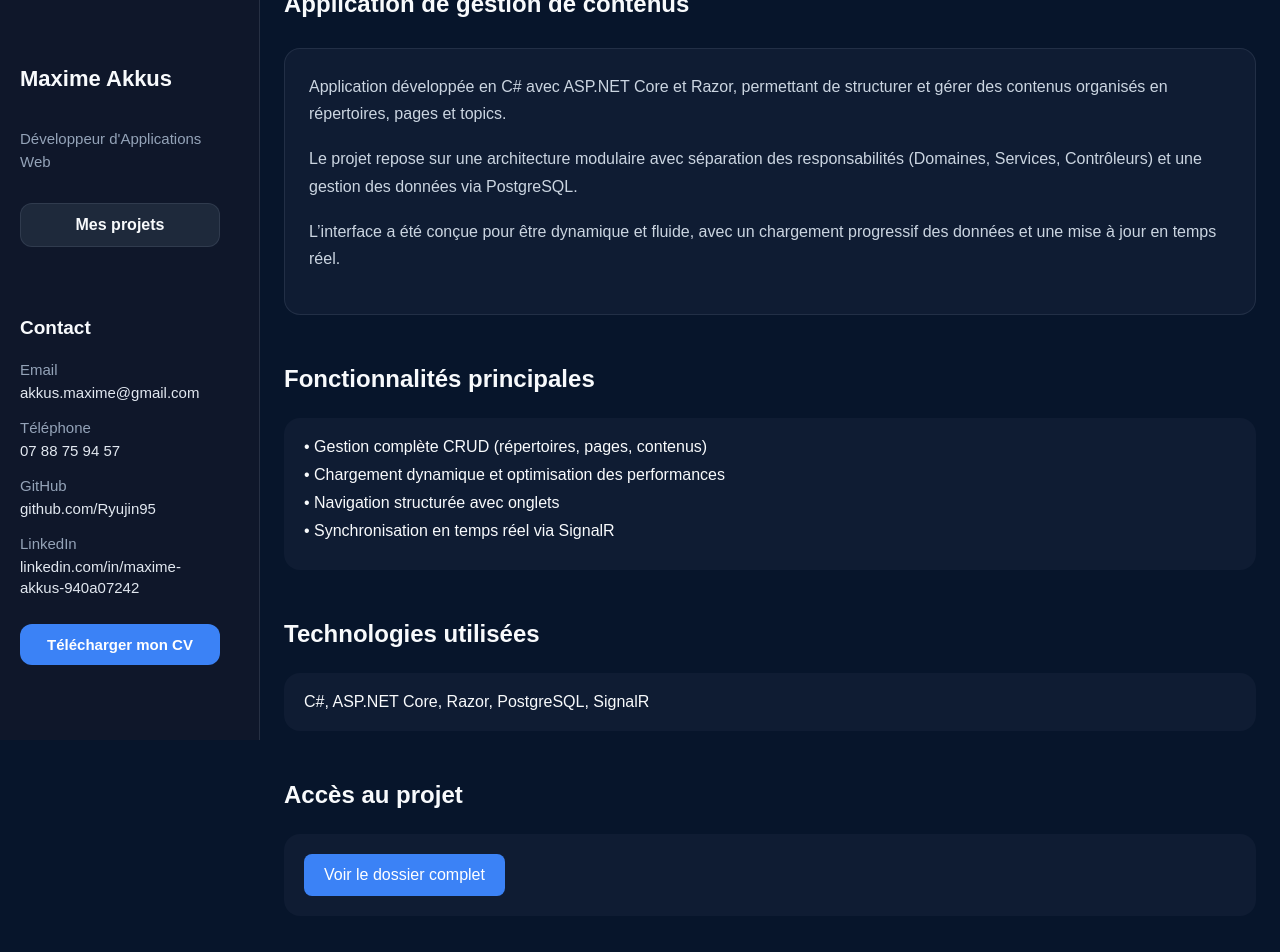
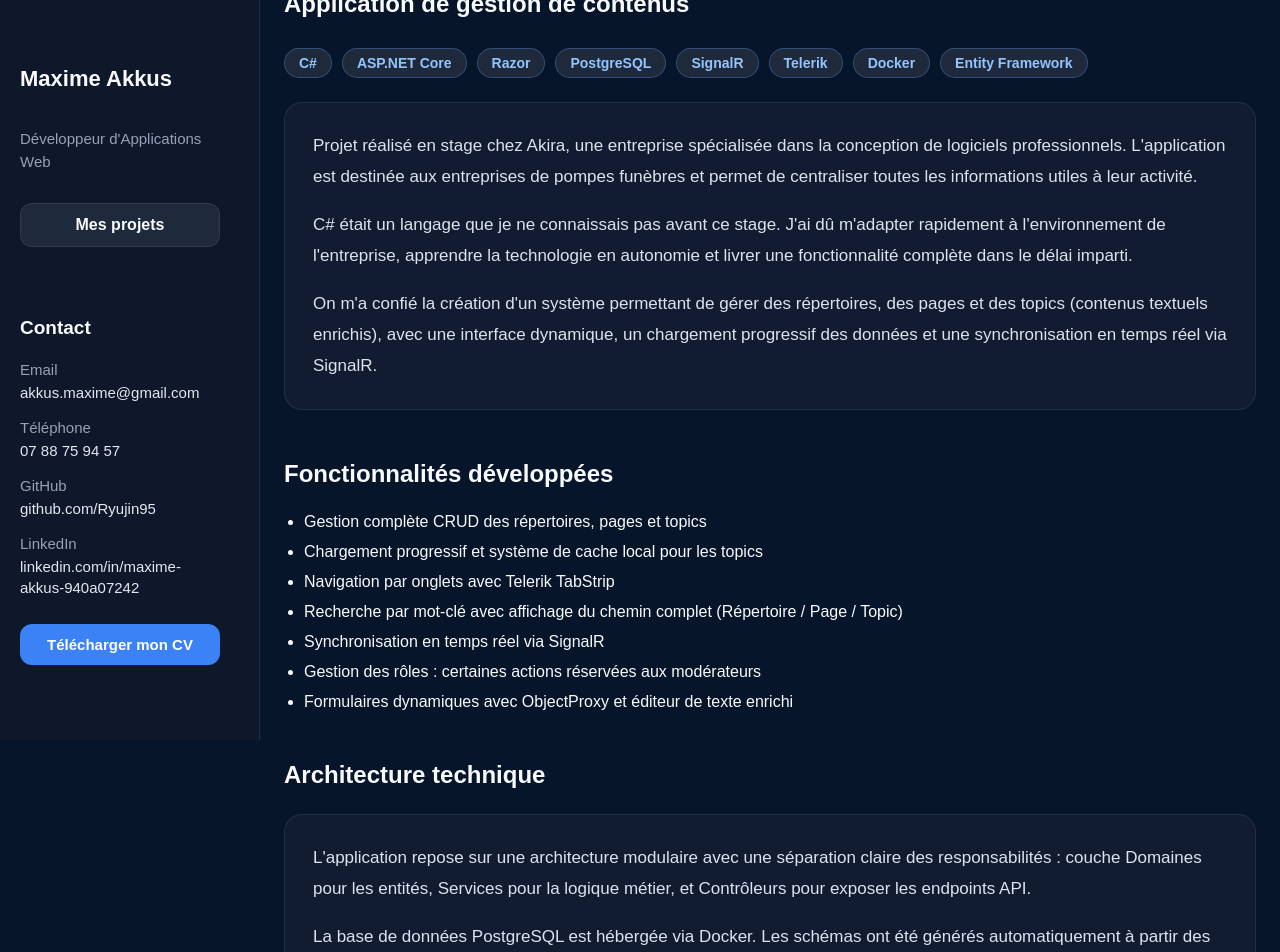
Before and after one commit to Ryujin95/portfolio, a React app: page /csharp in a window 1280 px wide. Shown: the part 60-1012 px from the top of the page. Built offline with nearby package versions, Linux system fonts and the light colour scheme; the HTML template or start-up script is replaced by a standard one.

Commit message:
update css

```diff
--- a/src/App.jsx
+++ b/src/App.jsx
@@ -6,11 +6,13 @@ import IstanbulGrill from "./pages/IstanbulGrill.jsx";
 import MiniJeu1 from "./pages/MiniJeu1.jsx";
 import MiniJeu2 from "./pages/MiniJeu2.jsx";
 import Csharp from "./pages/Csharp.jsx";
+import ScrollToTop from "./components/ScrollToTop.jsx";
 
 function App() {
   return (
     <BrowserRouter>
       <Navbar />
+      <ScrollToTop />
       <Routes>
         <Route path="/" element={<Home />} />
         <Route path="/jdr" element={<JDR />} />
--- /dev/null
+++ b/src/components/ScrollToTop.jsx
@@ -0,0 +1,12 @@
+import { useEffect } from "react";
+import { useLocation } from "react-router-dom";
+
+export default function ScrollToTop() {
+  const { pathname } = useLocation();
+
+  useEffect(() => {
+    window.scrollTo(0, 0);
+  }, [pathname]);
+
+  return null;
+}
--- a/src/css/Csharp.css
+++ b/src/css/Csharp.css
@@ -1,33 +1,26 @@
-.project-card {
-  background: #0f1c33;
-  padding: 24px;
-  border-radius: 16px;
-  margin-bottom: 30px;
-  line-height: 1.6;
-}
-
-.project-features,
-.project-tech,
 .project-links {
-  background: #0f1c33;
-  padding: 20px;
-  border-radius: 16px;
   margin-bottom: 25px;
 }
 
-.project-features p {
-  margin-bottom: 10px;
+.project-features {
+  list-style: disc;
+  padding-left: 20px;
+  display: flex;
+  flex-direction: column;
+  gap: 12px;
+  margin-bottom: 25px;
 }
 
-.btn {
+.project-link-button {
   display: inline-block;
   padding: 12px 20px;
   background: #3b82f6;
   color: white;
   border-radius: 8px;
+  font-weight: 700;
   transition: 0.2s;
 }
 
-.btn:hover {
+.project-link-button:hover {
   background: #2563eb;
 }
--- a/src/css/MiniJeu1.css
+++ b/src/css/MiniJeu1.css
@@ -17,6 +17,12 @@
     font-size: 22px;
     font-weight: 700;
     color: #f8fafc;
+}
+
+.game-buttons {
+  display: flex;
+  gap: 10px;
+  margin-bottom: 15px;
 }
 
 .container{
--- a/src/pages/Csharp.jsx
+++ b/src/pages/Csharp.jsx
@@ -1,58 +1,86 @@
-import "../css/Csharp.css"
+import "../css/Csharp.css";
+
+const techBadges = ["C#", "ASP.NET Core", "Razor", "PostgreSQL", "SignalR", "Telerik", "Docker", "Entity Framework"];
+
 export default function ProjetCSharp() {
   return (
     <main>
       <section>
         <h1>Application de gestion de contenus</h1>
 
-        <div className="project-card">
+        <div className="tech-badges">
+          {techBadges.map((tech) => (
+            <span key={tech} className="badge">{tech}</span>
+          ))}
+        </div>
+
+        <div className="about-box">
           <p>
-            Application développée en C# avec ASP.NET Core et Razor, permettant
-            de structurer et gérer des contenus organisés en répertoires, pages
-            et topics.
+            Projet réalisé en stage chez Akira, une entreprise spécialisée dans
+            la conception de logiciels professionnels. L'application est destinée
+            aux entreprises de pompes funèbres et permet de centraliser toutes
+            les informations utiles à leur activité.
           </p>
 
           <p>
-            Le projet repose sur une architecture modulaire avec séparation des
-            responsabilités (Domaines, Services, Contrôleurs) et une gestion des
-            données via PostgreSQL.
+            C# était un langage que je ne connaissais pas avant ce stage. J'ai
+            dû m'adapter rapidement à l'environnement de l'entreprise, apprendre
+            la technologie en autonomie et livrer une fonctionnalité complète
+            dans le délai imparti.
           </p>
 
           <p>
-            L’interface a été conçue pour être dynamique et fluide, avec un
-            chargement progressif des données et une mise à jour en temps réel.
+            On m'a confié la création d'un système permettant de gérer des
+            répertoires, des pages et des topics (contenus textuels enrichis),
+            avec une interface dynamique, un chargement progressif des données
+            et une synchronisation en temps réel via SignalR.
           </p>
         </div>
       </section>
 
       <section>
-        <h2>Fonctionnalités principales</h2>
+        <h2>Fonctionnalités développées</h2>
 
-        <div className="project-features">
-          <p>• Gestion complète CRUD (répertoires, pages, contenus)</p>
-          <p>• Chargement dynamique et optimisation des performances</p>
-          <p>• Navigation structurée avec onglets</p>
-          <p>• Synchronisation en temps réel via SignalR</p>
+        <ul className="project-features">
+          <li>Gestion complète CRUD des répertoires, pages et topics</li>
+          <li>Chargement progressif et système de cache local pour les topics</li>
+          <li>Navigation par onglets avec Telerik TabStrip</li>
+          <li>Recherche par mot-clé avec affichage du chemin complet (Répertoire / Page / Topic)</li>
+          <li>Synchronisation en temps réel via SignalR</li>
+          <li>Gestion des rôles : certaines actions réservées aux modérateurs</li>
+          <li>Formulaires dynamiques avec ObjectProxy et éditeur de texte enrichi</li>
+        </ul>
+      </section>
+
+      <section>
+        <h2>Architecture technique</h2>
+
+        <div className="about-box">
+          <p>
+            L'application repose sur une architecture modulaire avec une
+            séparation claire des responsabilités : couche Domaines pour les
+            entités, Services pour la logique métier, et Contrôleurs pour
+            exposer les endpoints API.
+          </p>
+
+          <p>
+            La base de données PostgreSQL est hébergée via Docker. Les schémas
+            ont été générés automatiquement à partir des entités C# avec Entity
+            Framework. Le versionnement du code a été géré avec Git sur Azure
+            DevOps, avec des commits réguliers et des messages explicites.
+          </p>
         </div>
       </section>
 
       <section>
-        <h2>Technologies utilisées</h2>
-
-        <div className="project-tech">
-          <p>C#, ASP.NET Core, Razor, PostgreSQL, SignalR</p>
-        </div>
-      </section>
-
-      <section>
-        <h2>Accès au projet</h2>
+        <h2>Accès au dossier</h2>
 
         <div className="project-links">
-          <a
-            href="/projet.pdf"
-            target="_blank"
-            rel="noopener noreferrer"
-            className="btn"
+
+          <a  href="/projet.pdf"
+              target="_blank"
+              rel="noopener noreferrer"
+              className="project-link-button"
           >
             Voir le dossier complet
           </a>
--- a/src/pages/MiniJeu1.jsx
+++ b/src/pages/MiniJeu1.jsx
@@ -1,5 +1,14 @@
 import { useEffect, useRef, useState } from "react";
 import "../css/MiniJeu1.css";
+
+const GAME_DURATION = 60;
+const SPAWN_EVERY_MS = 800;
+const TARGET_LIFETIME_MS = 1000;
+const TARGET_SIZE = 50;
+const CONTAINER_WIDTH = 1000;
+const CONTAINER_HEIGHT = 500;
+
+const techBadges = ["CSS", "JavaScript", "React"];
 
 export default function MiniJeu1() {
   const [score, setScore] = useState(0);
@@ -10,13 +19,6 @@ export default function MiniJeu1() {
   const spawnIntervalRef = useRef(null);
   const gameIntervalRef = useRef(null);
   const targetIdRef = useRef(0);
-
-  const GAME_DURATION = 60;
-  const SPAWN_EVERY_MS = 800;
-  const TARGET_LIFETIME_MS = 1000;
-  const TARGET_SIZE = 50;
-  const CONTAINER_WIDTH = 1000;
-  const CONTAINER_HEIGHT = 500;
 
   const clearAllIntervals = () => {
     if (spawnIntervalRef.current) {
@@ -39,13 +41,7 @@ export default function MiniJeu1() {
     const top = Math.random() * (CONTAINER_HEIGHT - TARGET_SIZE);
     const left = Math.random() * (CONTAINER_WIDTH - TARGET_SIZE);
 
-    const newTarget = {
-      id,
-      top,
-      left,
-    };
-
-    setTargets((prev) => [...prev, newTarget]);
+    setTargets((prev) => [...prev, { id, top, left }]);
 
     window.setTimeout(() => {
       removeTarget(id);
@@ -97,6 +93,13 @@ const stopGame = () => {
     <main>
       <section>
         <h1>FPS</h1>
+
+        <div className="tech-badges">
+          {techBadges.map((tech) => (
+            <span key={tech} className="badge">{tech}</span>
+          ))}
+        </div>
+
         <p className="intro">
           Mini-jeu réalisé en JavaScript puis adapté en React pour travailler la
           logique interactive, la gestion du temps et les événements utilisateur.
@@ -105,7 +108,7 @@ const stopGame = () => {
 
       <section>
         <div className="game">
-<div style={{ display: "flex", gap: "10px", marginBottom: "15px" }}>
+          <div className="game-buttons">
             <button className="start_but" onClick={startGame} type="button">
               start / restart
             </button>
--- a/src/pages/MiniJeu2.jsx
+++ b/src/pages/MiniJeu2.jsx
@@ -23,6 +23,8 @@ const OBSTACLE_SPEED = 5;
 const OBSTACLE_TICK_MS = 20;
 const SPAWN_MS = 2000;
 const GAME_DURATION = 60;
+
+const techBadges = ["CSS", "JavaScript", "React"];
 
 export default function MiniJeu2() {
   const [score, setScore] = useState(0);
@@ -209,7 +211,10 @@ export default function MiniJeu2() {
 
   useEffect(() => {
     const handleKeyDown = (event) => {
-      if (["ArrowUp", "ArrowDown", "ArrowLeft", "ArrowRight"].includes(event.key)) {
+      if (
+        isRunning &&
+        ["ArrowUp", "ArrowDown", "ArrowLeft", "ArrowRight"].includes(event.key)
+      ) {
         event.preventDefault();
       }
 
@@ -284,10 +289,17 @@ export default function MiniJeu2() {
   return (
     <main>
       <section>
-        <h1>Mini Jeu 2</h1>
+        <h1>Runner</h1>
+
+        <div className="tech-badges">
+          {techBadges.map((tech) => (
+            <span key={tech} className="badge">{tech}</span>
+          ))}
+        </div>
+
         <p>
           Runner 2D adapté en React pour travailler les déplacements, le saut,
-          l’accroupissement, les collisions et la logique temps réel.
+          l'accroupissement, les collisions et la logique temps réel.
         </p>
       </section>
 
@@ -301,10 +313,12 @@ export default function MiniJeu2() {
             stop
           </button>
         </div>
-      <div className="runner-info">
-        <div className="runner-score">Score : {score}</div>
-        <div className="runner-time">Temps : {time}s</div>
-      </div>
+
+        <div className="runner-info">
+          <div className="runner-score">Score : {score}</div>
+          <div className="runner-time">Temps : {time}s</div>
+        </div>
+
         <div className="runner-game">
           <div
             id="player"
@@ -326,9 +340,7 @@ export default function MiniJeu2() {
                 left: `${obstacle.x}px`,
                 width: `${OBSTACLE_WIDTH}px`,
                 height: `${OBSTACLE_HEIGHT}px`,
-                bottom: `${
-                  obstacle.isHigh ? HIGH_OBSTACLE_BOTTOM : LOW_OBSTACLE_BOTTOM
-                }px`,
+                bottom: `${obstacle.isHigh ? HIGH_OBSTACLE_BOTTOM : LOW_OBSTACLE_BOTTOM}px`,
               }}
             />
           ))}
```
Lines whose indentation alone changed are shown as unchanged.
